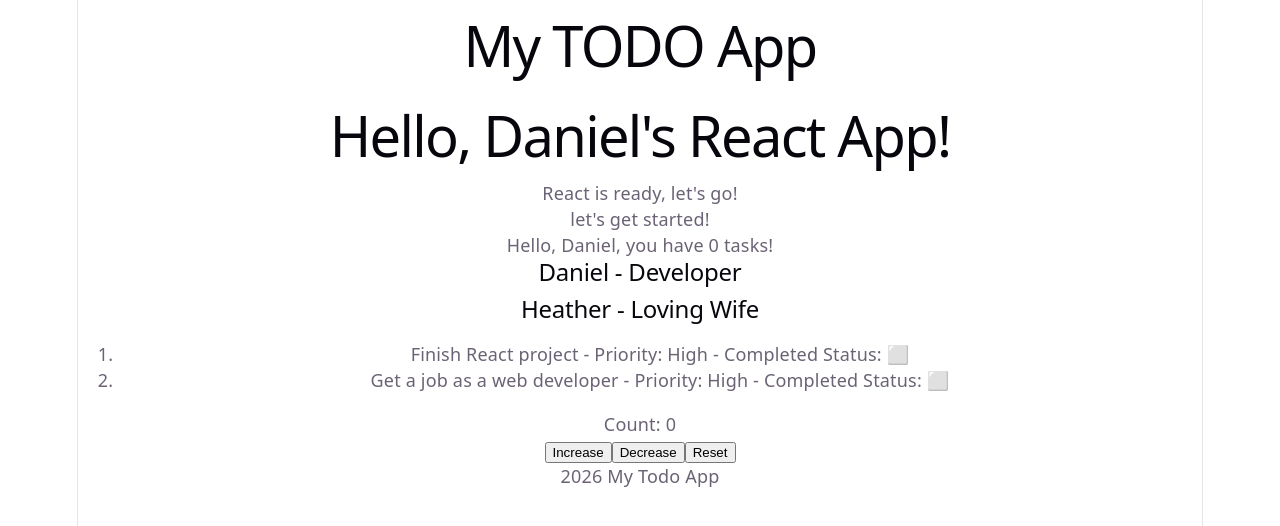
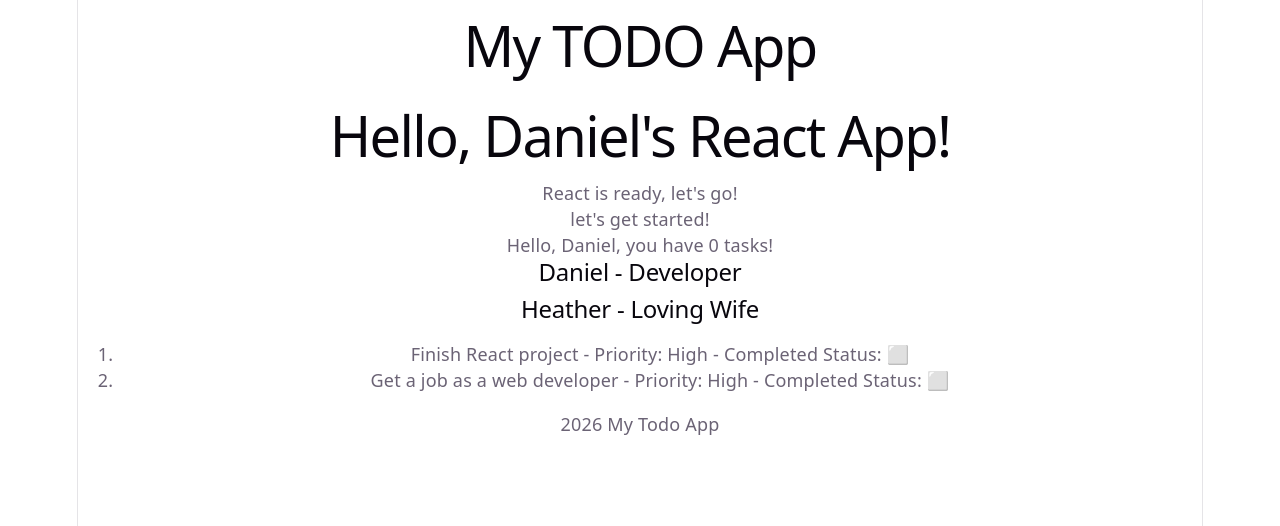
Before and after one commit to tremain-labs/react-todo-app, a React (Vite) app: page / in a window 1280 px wide. Shown: the top 526 px of the page. Built offline with nearby package versions, Linux system fonts and the light colour scheme.

Commit message:
Commented out the counter error.

```diff
--- a/src/App.jsx
+++ b/src/App.jsx
@@ -8,7 +8,7 @@ import Header from './header.jsx'
 import Footer from './footer.jsx'
 import UserCard from './UserCard.jsx'
 import Todo from './todo.jsx'
-import Counter from './count.jsx'
+// import Counter from './count.jsx'
 
 
 function App() {
@@ -29,7 +29,7 @@ function App() {
         <Todo task="Finish React project" priority="High" completed={false} />
         <Todo task="Get a job as a web developer" priority="High" completed={false} />
       </ol>
-      <Counter />
+      {/* <Counter />  */}
     </div>
     <Footer />
     </>
```
